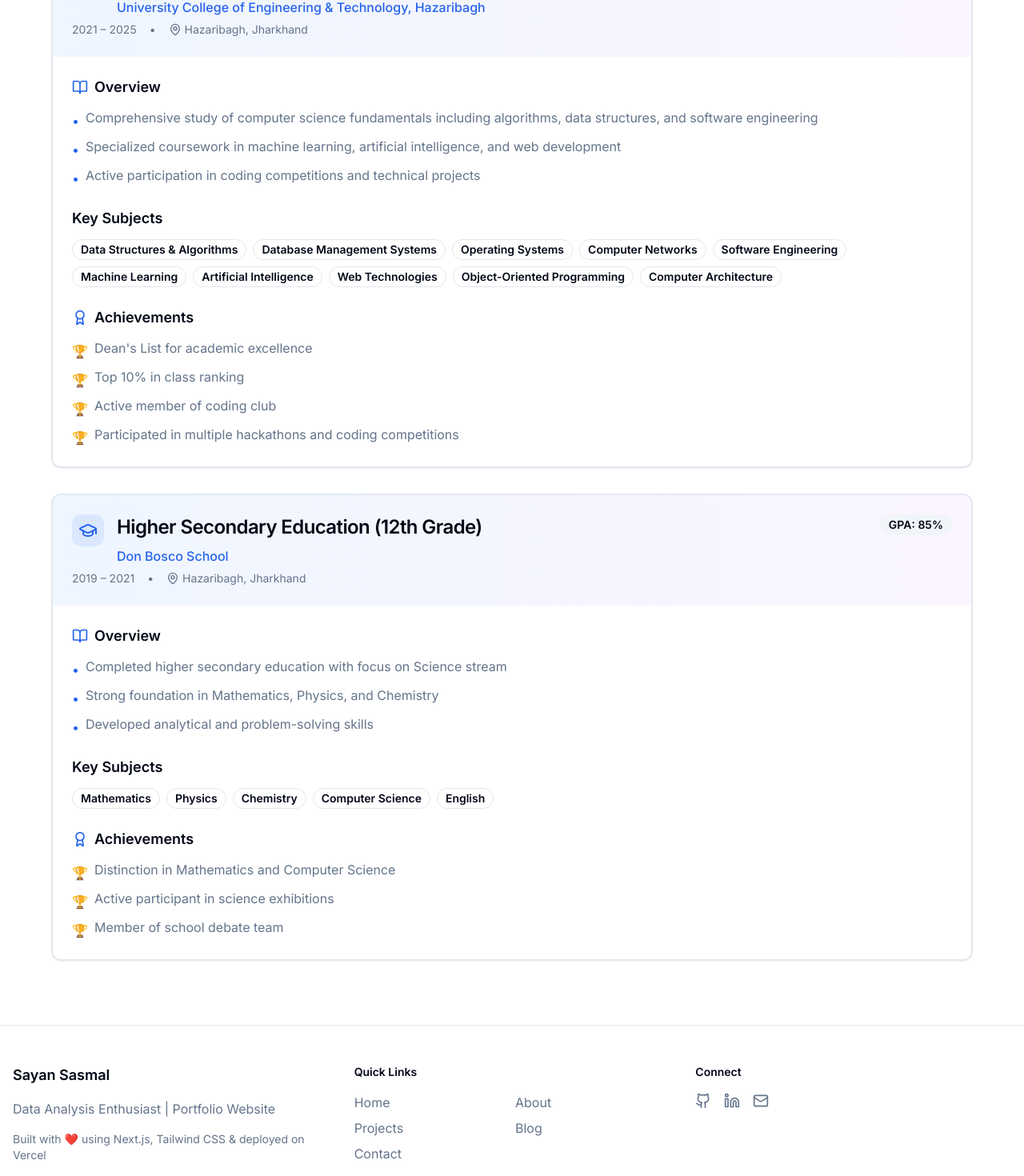
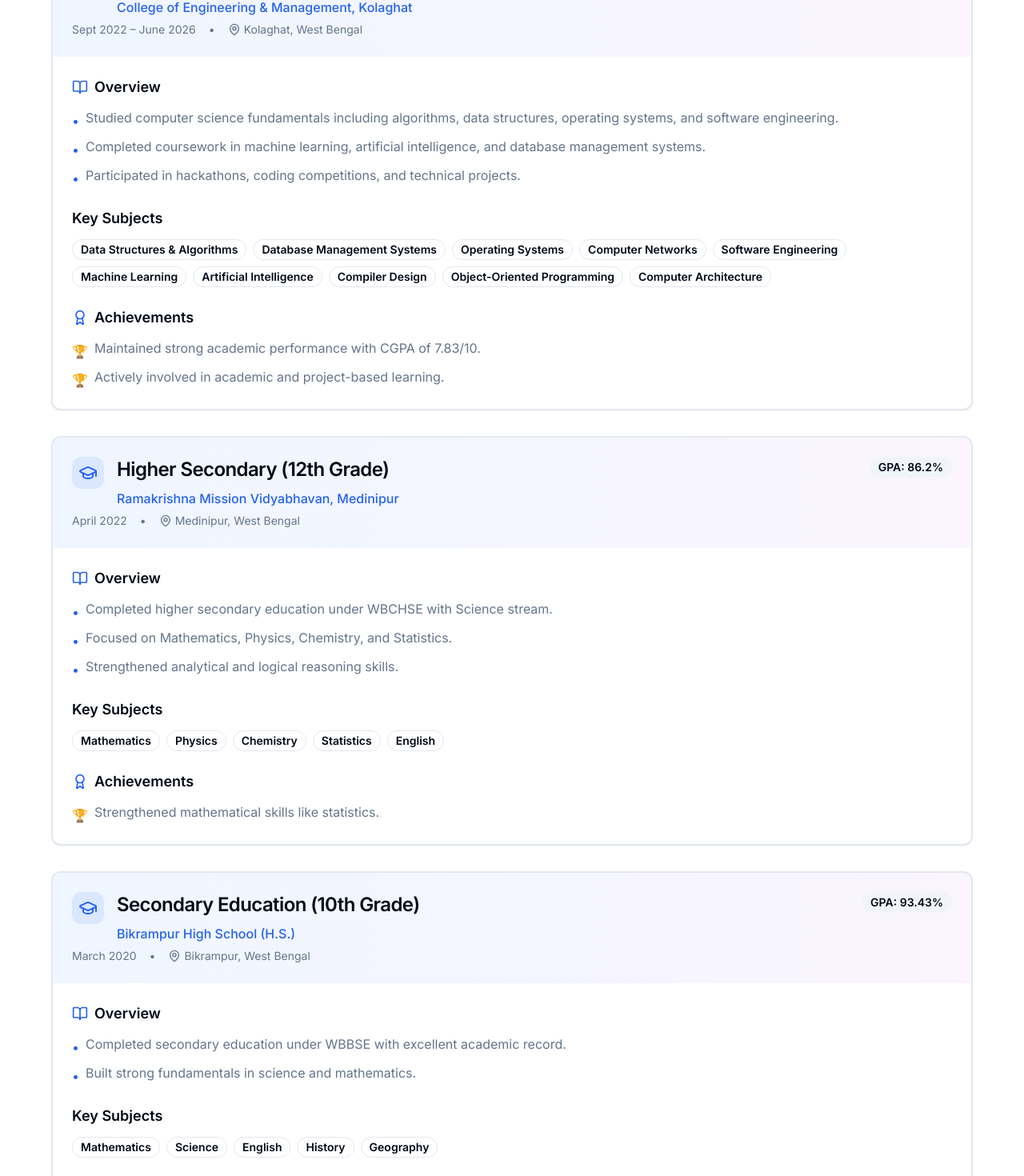
Before and after one commit to RamenMahata/Sayan-s-Portfolio, a Next.js app: page /education in a window 1280 px wide. Shown: the part 378-1848 px from the top of the page at 80% size. Built offline with nearby package versions, Linux system fonts and the light colour scheme; no server answers; a web font is replaced by a local one.

Commit message:
updated details

```diff
--- a/data/education.ts
+++ b/data/education.ts
@@ -12,14 +12,14 @@ export interface EducationItem {
 export const educations: EducationItem[] = [
   {
     degree: "Bachelor of Technology in Computer Science and Engineering",
-    institution: "University College of Engineering & Technology, Hazaribagh",
-    duration: "2021 – 2025",
-    location: "Hazaribagh, Jharkhand",
-    gpa: "8.5/10",
+    institution: "College of Engineering & Management, Kolaghat",
+    duration: "Sept 2022 – June 2026",
+    location: "Kolaghat, West Bengal",
+    gpa: "7.83/10",
     description: [
-      "Comprehensive study of computer science fundamentals including algorithms, data structures, and software engineering",
-      "Specialized coursework in machine learning, artificial intelligence, and web development",
-      "Active participation in coding competitions and technical projects"
+      "Studied computer science fundamentals including algorithms, data structures, operating systems, and software engineering.",
+      "Completed coursework in machine learning, artificial intelligence, and database management systems.",
+      "Participated in hackathons, coding competitions, and technical projects."
     ],
     subjects: [
       "Data Structures & Algorithms",
@@ -29,39 +29,57 @@ export const educations: EducationItem[] = [
       "Software Engineering",
       "Machine Learning",
       "Artificial Intelligence",
-      "Web Technologies",
+      "Compiler Design",
       "Object-Oriented Programming",
       "Computer Architecture"
     ],
     achievements: [
-      "Dean's List for academic excellence",
-      "Top 10% in class ranking",
-      "Active member of coding club",
-      "Participated in multiple hackathons and coding competitions"
+      "Maintained strong academic performance with CGPA of 7.83/10.",
+      "Actively involved in academic and project-based learning."
     ]
   },
   {
-    degree: "Higher Secondary Education (12th Grade)",
-    institution: "Don Bosco School",
-    duration: "2019 – 2021",
-    location: "Hazaribagh, Jharkhand",
-    gpa: "85%",
+    degree: "Higher Secondary (12th Grade)",
+    institution: "Ramakrishna Mission Vidyabhavan, Medinipur",
+    duration: "April 2022",
+    location: "Medinipur, West Bengal",
+    gpa: "86.2%",
     description: [
-      "Completed higher secondary education with focus on Science stream",
-      "Strong foundation in Mathematics, Physics, and Chemistry",
-      "Developed analytical and problem-solving skills"
+      "Completed higher secondary education under WBCHSE with Science stream.",
+      "Focused on Mathematics, Physics, Chemistry, and Statistics.",
+      "Strengthened analytical and logical reasoning skills."
     ],
     subjects: [
       "Mathematics",
       "Physics",
       "Chemistry",
-      "Computer Science",
+      "Statistics",
       "English"
     ],
     achievements: [
-      "Distinction in Mathematics and Computer Science",
-      "Active participant in science exhibitions",
-      "Member of school debate team"
+      "Strengthened mathematical skills like statistics."
+    ]
+  },
+  {
+    degree: "Secondary Education (10th Grade)",
+    institution: "Bikrampur High School (H.S.)",
+    duration: "March 2020",
+    location: "Bikrampur, West Bengal",
+    gpa: "93.43%",
+    description: [
+      "Completed secondary education under WBBSE with excellent academic record.",
+      "Built strong fundamentals in science and mathematics."
+    ],
+    subjects: [
+      "Mathematics",
+      "Science",
+      "English",
+      "History",
+      "Geography"
+    ],
+    achievements: [
+      "Secured 93.43% in WBBSE.",
+      "Awarded for outstanding academic performance."
     ]
   }
 ];
```
